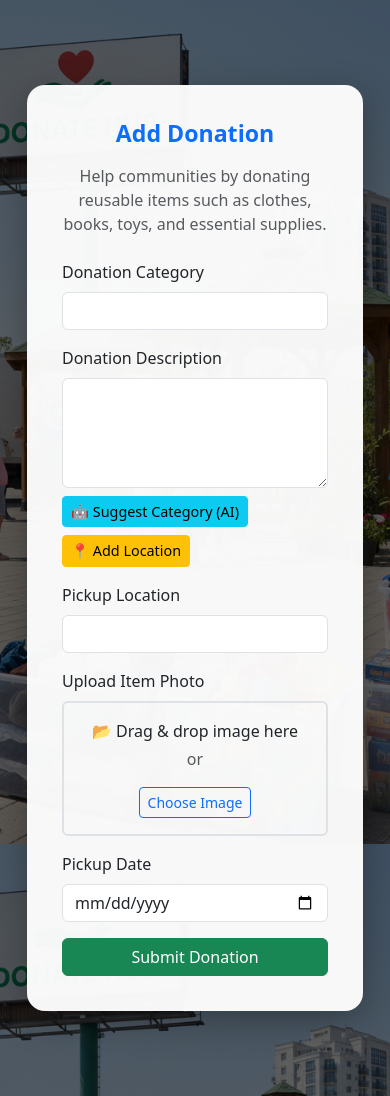
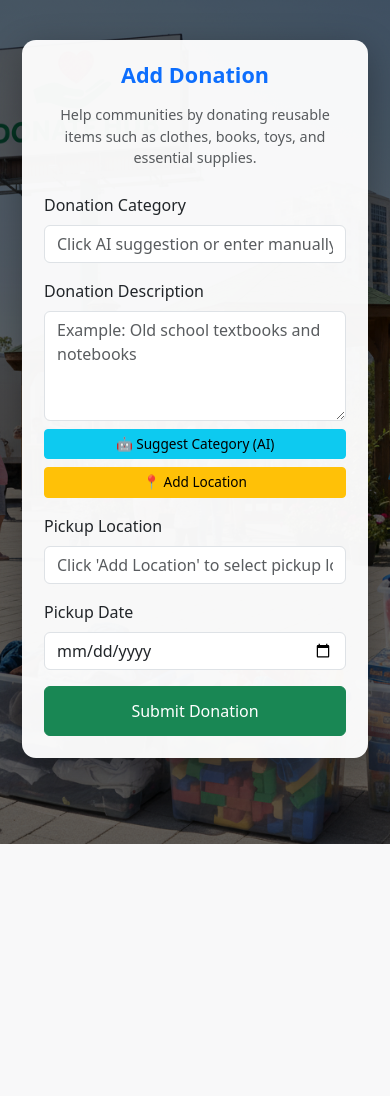
Before and after one commit to SachinPKy/DonateHub, a Django app: template templates/add_donation.html in a window 390 px wide. After the commit the page ends 844 px from the top, so only its background shows below. Run offline with Django 5.2, Linux system fonts and the light colour scheme; the template is opened without the code that fills it, so the values that code supplies are empty.

Commit message:
Refactor donation form by removing photo upload
Removed photo upload section and related logic, updated form attributes and placeholders.

```diff
--- a/templates/add_donation.html
+++ b/templates/add_donation.html
@@ -12,6 +12,7 @@
     <link rel="apple-touch-icon" href="{% static 'images/apple-touch-icon.png' %}">
     <link rel="manifest" href="{% static 'site.webmanifest' %}">
 
+    <!-- Bootstrap CSS -->
     <link
       href="https://cdn.jsdelivr.net/npm/bootstrap@5.3.2/dist/css/bootstrap.min.css"
       rel="stylesheet"
@@ -45,6 +46,36 @@
       .ai-btn {
         font-size: 0.9rem;
       }
+
+      @media (max-width: 576px) {
+        body {
+          padding: 10px;
+        }
+
+        .donation-card {
+          margin: 30px auto;
+          padding: 22px;
+          border-radius: 14px;
+        }
+
+        .donation-title {
+          font-size: 1.35rem;
+        }
+
+        p.text-muted {
+          font-size: 0.9rem;
+        }
+
+        .ai-btn {
+          width: 100%;
+          font-size: 0.85rem;
+        }
+
+        button[type="submit"] {
+          font-size: 1rem;
+          padding: 12px;
+        }
+      }
     </style>
   </head>
 
@@ -58,8 +89,7 @@
           toys, and essential supplies.
         </p>
 
-        <!-- IMPORTANT: enctype added -->
-        <form method="post" enctype="multipart/form-data">
+        <form method="post">
           {% csrf_token %}
 
           <!-- CATEGORY -->
@@ -70,6 +100,7 @@
               class="form-control"
               name="category"
               id="id_category"
+              placeholder="Click AI suggestion or enter manually"
               required
             />
           </div>
@@ -82,6 +113,7 @@
               name="description"
               id="id_description"
               rows="4"
+              placeholder="Example: Old school textbooks and notebooks"
               required
             ></textarea>
 
@@ -93,6 +125,7 @@
               🤖 Suggest Category (AI)
             </button>
 
+            <!-- ADD LOCATION BUTTON -->
             <button
               type="button"
               class="btn btn-warning btn-sm mt-2 ai-btn"
@@ -102,7 +135,7 @@
             </button>
           </div>
 
-          <!-- LOCATION -->
+          <!-- LOCATION FIELD -->
           <div class="mb-3">
             <label class="form-label">Pickup Location</label>
             <input
@@ -110,53 +143,8 @@
               class="form-control"
               name="location"
               id="id_location"
+              placeholder="Click 'Add Location' to select pickup location"
               readonly
-            />
-          </div>
-
-          <!-- ================= PHOTO UPLOAD (NEW) ================= -->
-          <div class="mb-3">
-            <label class="form-label">Upload Item Photo</label>
-
-            <!-- Desktop -->
-            <div
-              id="drop-area"
-              class="border border-2 rounded p-3 text-center"
-              style="border-style: dashed; display: none;"
-            >
-              <p class="mb-1">📂 Drag & drop image here</p>
-              <p class="text-muted">or</p>
-              <label class="btn btn-outline-primary btn-sm">
-                Choose Image
-                <input
-                  type="file"
-                  name="photo"
-                  id="photoInput"
-                  accept="image/*"
-                  hidden
-                />
-              </label>
-            </div>
-
-            <!-- Mobile -->
-            <div id="mobile-upload" style="display: none;">
-              <input
-                type="file"
-                class="form-control"
-                name="photo"
-                id="photoInputMobile"
-                accept="image/*"
-                capture="environment"
-              />
-              <small class="text-muted">
-                Take photo or choose from gallery
-              </small>
-            </div>
-
-            <img
-              id="preview"
-              class="img-fluid mt-3 rounded"
-              style="max-height: 220px; display: none;"
             />
           </div>
 
@@ -171,6 +159,7 @@
             />
           </div>
 
+          <!-- SUBMIT -->
           <button type="submit" class="btn btn-success w-100">
             Submit Donation
           </button>
@@ -178,58 +167,49 @@
       </div>
     </div>
 
-    <!-- ================= SCRIPTS ================= -->
+    <!-- ================= AI + LOCATION SCRIPT ================= -->
     <script>
       function getCategory() {
-        const description = document.getElementById("id_description").value;
-        fetch("{% url 'ai_category' %}?description=" + encodeURIComponent(description))
-          .then((res) => res.json())
+        const description = document
+          .getElementById("id_description")
+          .value.trim();
+
+        if (!description) {
+          alert("Please enter a description first.");
+          return;
+        }
+
+        fetch(
+          "{% url 'ai_category' %}?description=" +
+            encodeURIComponent(description)
+        )
+          .then((response) => response.json())
           .then((data) => {
             document.getElementById("id_category").value = data.category;
+          })
+          .catch(() => {
+            alert("AI service unavailable. Please enter category manually.");
           });
       }
 
       function getLocation() {
-        navigator.geolocation.getCurrentPosition((pos) => {
-          document.getElementById("id_location").value =
-            "Lat: " + pos.coords.latitude + ", Lng: " + pos.coords.longitude;
-        });
-      }
+        if (!navigator.geolocation) {
+          alert("Geolocation is not supported by your browser.");
+          return;
+        }
 
-      /* PHOTO UPLOAD LOGIC */
-      const isMobile = /Android|iPhone|iPad/i.test(navigator.userAgent);
-      const dropArea = document.getElementById("drop-area");
-      const mobileUpload = document.getElementById("mobile-upload");
-      const preview = document.getElementById("preview");
+        navigator.geolocation.getCurrentPosition(
+          (position) => {
+            const lat = position.coords.latitude.toFixed(6);
+            const lon = position.coords.longitude.toFixed(6);
 
-      let input;
-
-      if (isMobile) {
-        mobileUpload.style.display = "block";
-        input = document.getElementById("photoInputMobile");
-      } else {
-        dropArea.style.display = "block";
-        input = document.getElementById("photoInput");
-      }
-
-      input.addEventListener("change", () => {
-        const file = input.files[0];
-        if (!file) return;
-        const reader = new FileReader();
-        reader.onload = () => {
-          preview.src = reader.result;
-          preview.style.display = "block";
-        };
-        reader.readAsDataURL(file);
-      });
-
-      if (!isMobile) {
-        dropArea.addEventListener("dragover", (e) => e.preventDefault());
-        dropArea.addEventListener("drop", (e) => {
-          e.preventDefault();
-          input.files = e.dataTransfer.files;
-          input.dispatchEvent(new Event("change"));
-        });
+            document.getElementById("id_location").value =
+              "Latitude: " + lat + ", Longitude: " + lon;
+          },
+          () => {
+            alert("Unable to retrieve location. Please allow location access.");
+          }
+        );
       }
     </script>
   </body>
```
